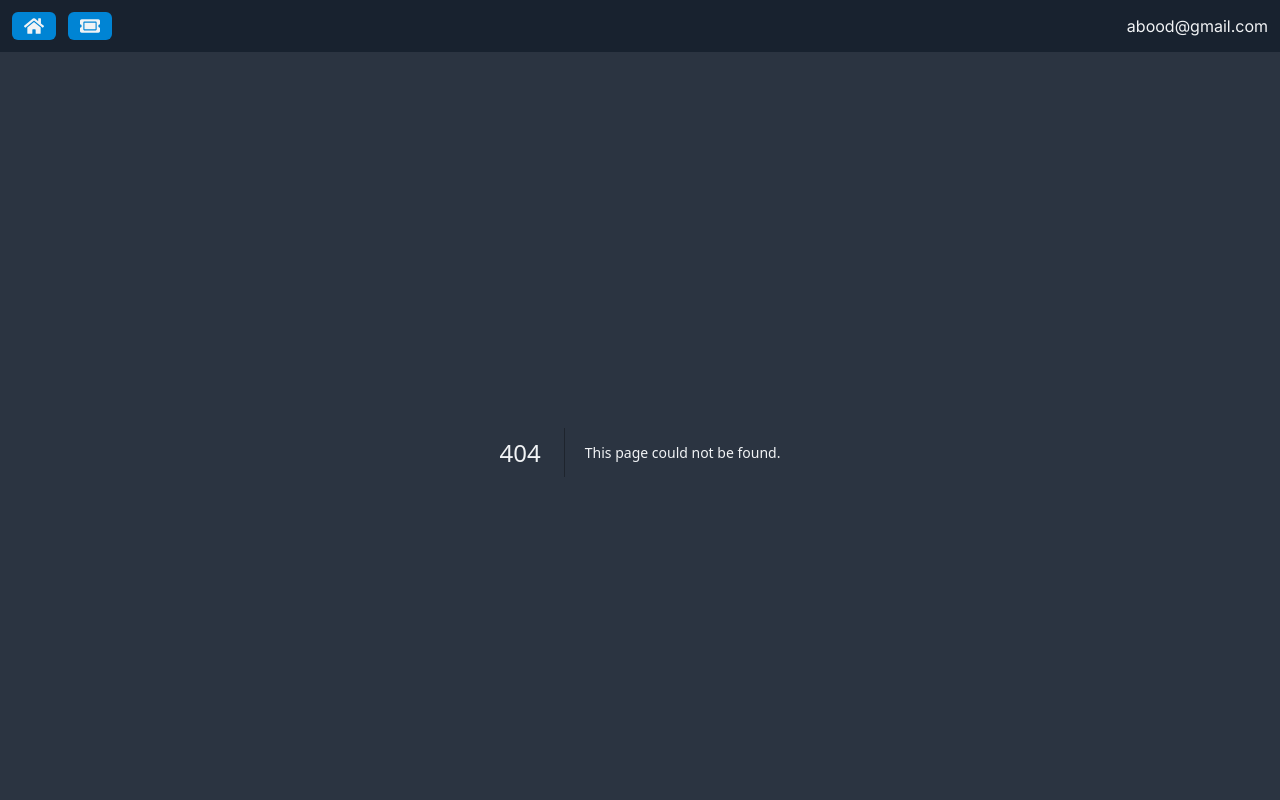
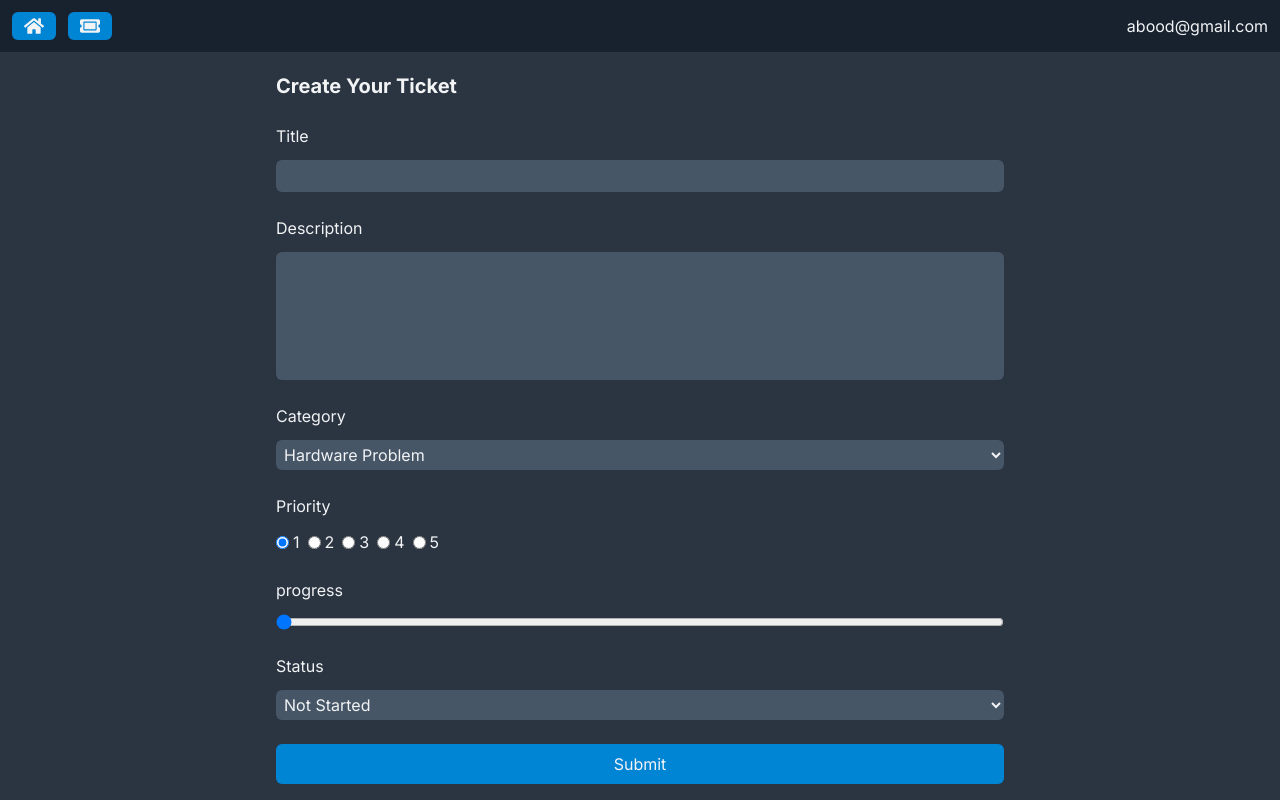
Before and after one commit to abdulla-freihat/ticketing-app-next, a Next.js app: page /TicketPage/1 in a window 1280 px wide. Before the commit this address had no page. Built offline with nearby package versions, Linux system fonts and the light colour scheme.

Commit message:
add ticket page , ticket form ui and  form data functionality

```diff
--- /dev/null
+++ b/app/TicketPage/[id]/page.js
@@ -0,0 +1,9 @@
+import TicketForm from "@/app/components/TicketForm"
+
+const NewTicketPage = () => {
+  return (
+    <TicketForm />
+  )
+}
+
+export default NewTicketPage
--- /dev/null
+++ b/app/components/TicketForm.js
@@ -0,0 +1,136 @@
+'use client'
+import { useRouter } from "next/navigation"
+import { useState } from "react"
+
+const TicketForm = () => {
+
+
+
+    const [formData , setFormData] = useState({
+
+         title:'',
+         description:'',
+         category:'Hardware Problem',
+         priority:1,
+         progress:0,
+         status:"Not Started",
+
+
+    })
+
+
+    const handleChange = (e)=>{
+
+         const value = e.target.value;
+         const name = e.target.name;
+
+         setFormData((prev) => (
+
+            {
+                ...prev ,
+                 [name]:value
+            }
+
+         ))
+    }
+
+
+    const handleSubmit = async(e)=>{
+
+        e.preventDefault();
+
+
+
+    }
+
+  return (
+    <div className=" max-w-3xl mx-auto p-5">
+    <form className="flex flex-col gap-6" onSubmit={handleSubmit}>
+         <h3 className="text-xl font-bold"> Create Your Ticket</h3>
+
+           <div className="flex flex-col gap-3">
+              <label htmlFor="title">Title</label>
+              <input type='text' id='title' name='title' className="outline-none p-1 bg-[#475667] rounded-md"  required  value={formData.title} onChange={handleChange} />
+           </div>
+
+           <div className="flex flex-col gap-3">
+              <label htmlFor="description">Description</label>
+              <textarea className=" p-1 bg-[#475667] rounded-md resize-none" rows='5' id='description'  name='description'  required value={formData.description}  onChange={handleChange}> </textarea>
+           </div>
+
+           <div className="flex flex-col gap-3">
+              <label htmlFor="category">Category</label>
+              <select type='text' name='category' className="outline-none p-1 bg-[#475667] rounded-md" value={formData.category} onChange={handleChange} >
+
+                     <option value='Hardware Problem'>Hardware Problem</option>
+                     <option value='Software Problem'>Software Problem</option>
+
+                     <option value='Project'>Project</option>
+
+              </select>
+           </div>
+
+
+           <div className="flex flex-col gap-3">
+              <label htmlFor="category">Priority</label>
+              <div className="flex  gap-2">
+                 <div className="flex items-center gap-1">
+                     <input id='priority-1' name='priority' type='radio'  value={1} onChange={handleChange} checked={formData.priority ==1 }/>
+                     <span>1</span>
+                 </div>
+
+                 <div className="flex items-center gap-1">
+                     <input id='priority-2' name='priority' type='radio' value={2} onChange={handleChange} checked={formData.priority ==2 } />
+                     <span>2</span>
+                 </div>
+
+
+                 <div className="flex items-center gap-1">
+                     <input id='priority-3' name='priority' type='radio' value={3} onChange={handleChange} checked={formData.priority ==3 } />
+                     <span>3</span>
+                 </div>
+
+                 <div className="flex items-center gap-1">
+                     <input id='priority-4' name='priority' type='radio' value={4} onChange={handleChange} checked={formData.priority ==4 } />
+                     <span>4</span>
+                 </div>
+
+
+                 <div className="flex items-center gap-1">
+                     <input id='priority-5' name='priority' type='radio' value={5} onChange={handleChange}  checked={formData.priority ==5 }/>
+                     <span>5</span>
+                 </div>
+                 </div>
+           </div>
+
+
+
+           <div className="flex flex-col  gap-3">
+                <label htmlFor="progress">progress</label>
+           <input type='range' id='progress' name='progress' value={formData.progress} min='0' max='100' onChange={handleChange} />
+           </div>
+
+
+           <div className="flex flex-col gap-3">
+              <label htmlFor="status">Status</label>
+              <select type='text' name='status' className="outline-none p-1 bg-[#475667] rounded-md" value={formData.status} onChange={handleChange} >
+
+
+                     <option value='Started'>Started</option>
+                     <option value='Not Started'>Not Started</option>
+                     <option value='Done'>Done</option>
+
+
+              </select>
+           </div>
+
+
+           <button type='submit' className="bg-blue-accent hover:bg-blue-accent-hover rounded-md p-2">Submit</button>
+
+    </form>
+
+    </div>
+  )
+}
+
+export default TicketForm
```
